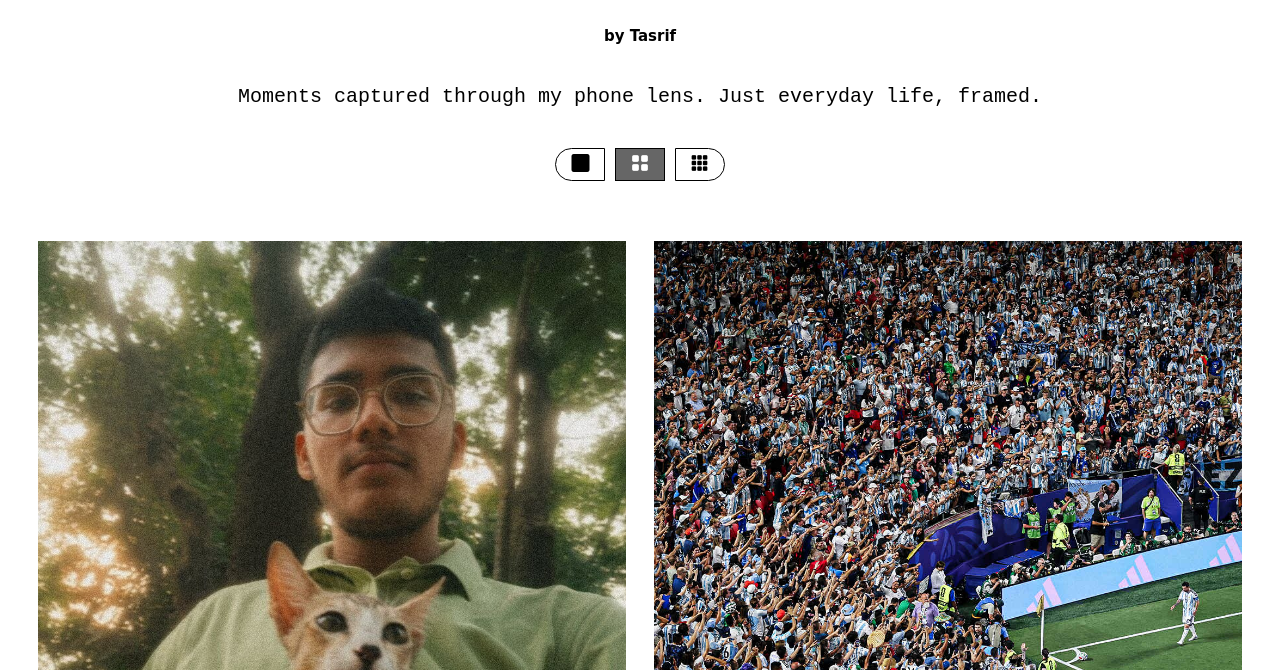
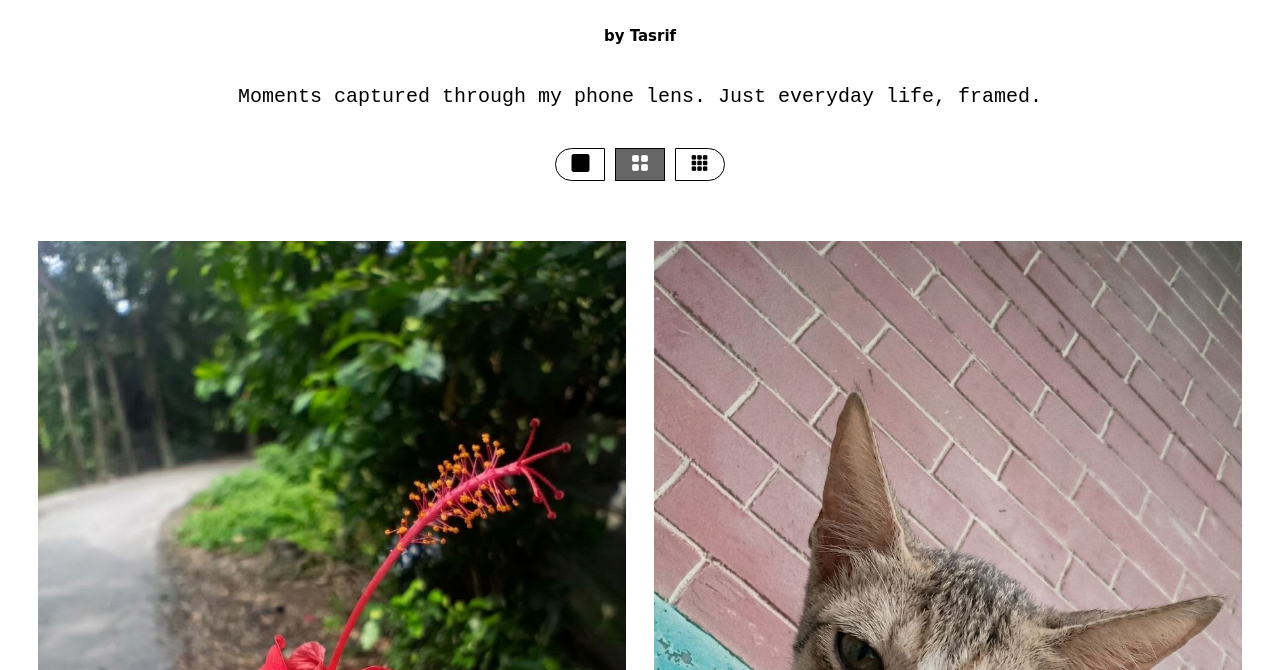
Before and after one commit to Tafhimul-Tasrif/random-clicks, a plain HTML site: page index.html in a window 1280 px wide. Shown: the part 130-800 px from the top of the page. Drawn offline with nearby package versions, Linux system fonts and the light colour scheme; a web font is replaced by a local one.

Commit message:
Add new images with descriptions to index.html

```diff
--- a/index.html
+++ b/index.html
@@ -169,11 +169,13 @@ p{
 
 <div class="row">
   <div class="column">
-    <img src="img/11.jpg" style="width:100%" data-date="June 22, 2026" data-desc="">
+    <img src="img/13.jpg" style="width:100%" data-date="June 22, 2026" data-desc="মোর প্রিয়া হবে? এসো রানী দেব খোঁপায় তারার ফুল 🌺">
+    <img src="img/11.jpg" style="width:100%" data-date="June 22, 2026" data-desc="Agar apko munasib lage kya mein ap ke sath tasveer khinchwa sakta hoon?">
     <img src="img/9.jpg" style="width:100%" data-date="June 16, 2026" data-desc="যুগে যুগে জড় জীব সবে পড়ে রবে নিবিড় অবেলায়...">
     <img src="img/8.jpg" style="width:100%" data-date="June 15, 2026" data-desc="এই পাঁজরভরা ভালোবাসা দু'হাত ভরে নাও<br>এই আধো আলো আধো ছায়া দু'চোখ ভরে নাও">
   </div>
   <div class="column">
+    <img src="img/12.jpg" style="width:100%" data-date="June 22, 2026" data-desc="Meow 🐾">
     <img src="img/goat1.jpg" style="width:100%" data-date="June 17, 2026" data-desc="Beyond description<br>Greatest of All Time">
     <img src="img/10.jpg" style="width:100%" data-date="June 16, 2026" data-desc="জীবনের গান গেছে হারিয়ে<br>একা দাঁড়িয়ে অপেক্ষায়">
     <img src="img/6.jpg" style="width:100%" data-date="June 15, 2026" data-desc="🌺">
```
